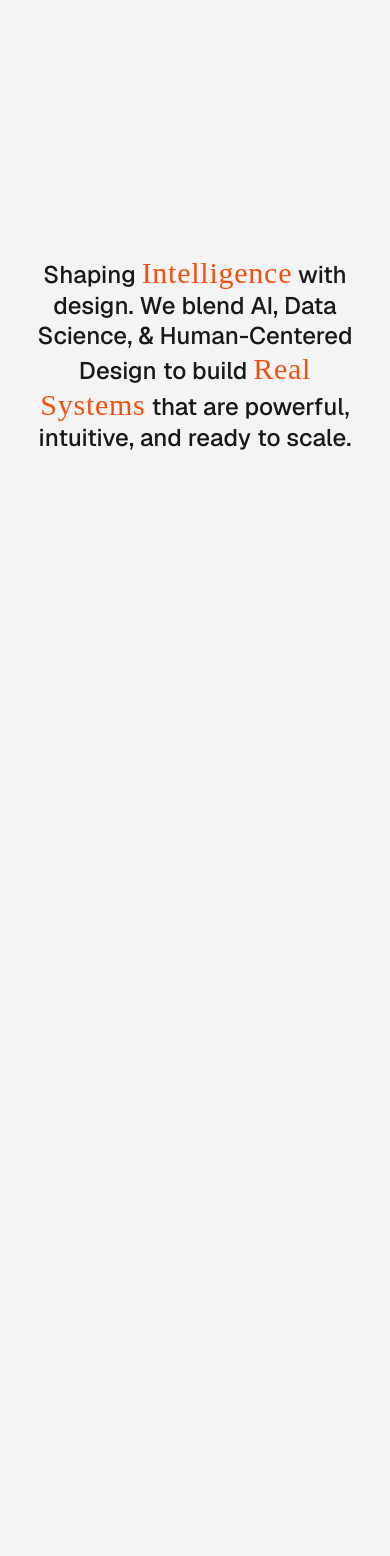
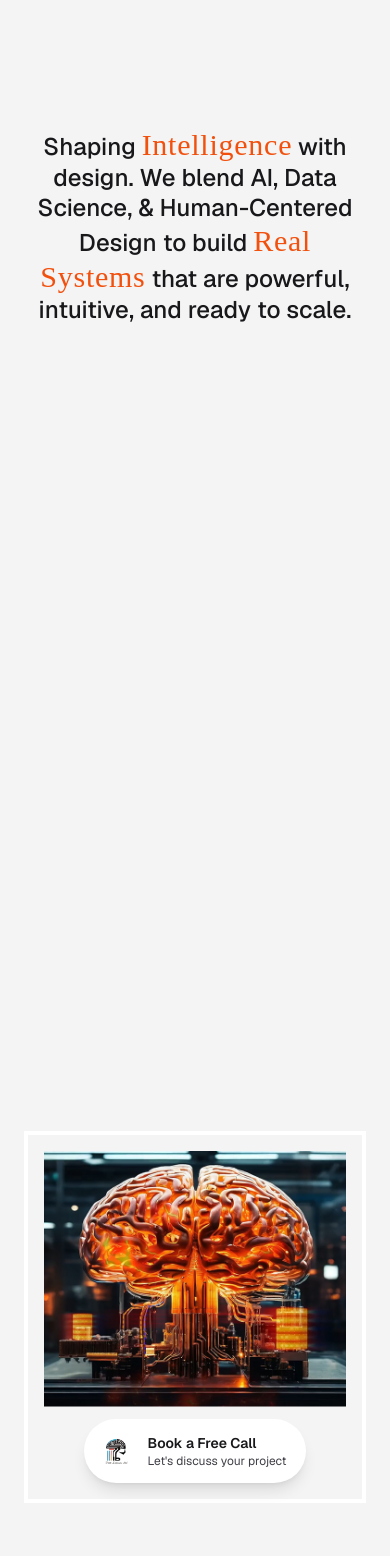
Before and after one commit to datasapiencelab/datasapiencelabweb, a React (Vite) app: page / in a window 390 px wide. Shown: the part 912-2468 px from the top of the page. Built offline with nearby package versions, Linux system fonts and the light colour scheme; a web font is replaced by a local one.

Commit message:
Fix: transition animation; text moving upwards;

```diff
--- a/src/components/sections/AboutCTA.tsx
+++ b/src/components/sections/AboutCTA.tsx
@@ -7,7 +7,7 @@ export default function AboutCTA() {
     const [isHovered, setIsHovered] = useState(false);
 
     return (
-        <section className="relative bg-zinc-100 z-20 px-6 md:px-16 lg:px-28 pb-16 md:pb-24 lg:pb-32 -mt-48 lg:-mt-28">
+        <section className="relative bg-zinc-100 z-20 px-6 md:px-16 lg:px-28 pb-16 md:pb-24 lg:pb-32 -mt-80 lg:-mt-28">
             <div className="max-w-7xl mx-auto">
                 <div className="flex flex-col items-center gap-12 md:gap-16">
                     {/* Image with cta button card */}
--- a/src/components/sections/AboutUs.tsx
+++ b/src/components/sections/AboutUs.tsx
@@ -1,4 +1,4 @@
-import { useRef } from "react";
+import { useRef, useState, useEffect } from "react";
 import { motion, useScroll, useTransform } from "framer-motion";
 import Spark from "../ui/Spark";
 import { HOME_CONTENT } from "../../content/home";
@@ -63,7 +63,7 @@ function AnimatedWord({
     const color = useTransform(
         progress,
         [startProgress, endProgress],
-        ["#a1a1aa", "#18181b"]
+        ["#a1a1aa", "#18181b"],
     );
 
     return (
@@ -88,7 +88,7 @@ export default function AboutUs() {
     const headerY = useTransform(
         scrollYProgress,
         [0.05, 0.2],
-        ["0vh", "-10vh"]
+        ["0vh", "-10vh"],
     );
 
     const headerOpacity = useTransform(scrollYProgress, [0.05, 0.15], [1, 1]);
@@ -101,7 +101,7 @@ export default function AboutUs() {
     const textColorProgress = useTransform(
         scrollYProgress,
         [0.25, 0.95],
-        [0, 1]
+        [0, 1],
     );
 
     // Phase 5: Paragraph stays visible
@@ -133,10 +133,19 @@ export default function AboutUs() {
         return { ...segment, startProgress };
     });
 
+    // Control negative margin on mobile near end of scroll
+    const [shouldApplyMargin, setShouldApplyMargin] = useState(false);
+
+    useEffect(() => {
+        return scrollYProgress.on("change", (latest) => {
+            setShouldApplyMargin(latest > 0.45);
+        });
+    }, [scrollYProgress]);
+
     return (
         <section
             ref={sectionRef}
-            className="relative bg-zinc-100 z-20 h-[220vh] sm:h-[240vh] md:h-[260vh] lg:h-[280vh]"
+            className="relative bg-zinc-100 z-20 h-[180vh] sm:h-[240vh] md:h-[260vh] lg:h-[280vh]"
         >
             {/* Sticky container that holds all animated content - z-10 to stay above CTA */}
             <div className="sticky top-0 h-screen overflow-hidden flex items-center justify-center z-10">
@@ -167,7 +176,7 @@ export default function AboutUs() {
 
                 {/* Paragraph Section - centered in viewport */}
                 <motion.div
-                    className="relative px-6 md:px-16 lg:px-28"
+                    className={`relative px-6 transition-[margin-top] duration-1000 ease-in-out ${shouldApplyMargin ? "-mt-64" : ""} md:mt-0 md:px-16 lg:px-28`}
                     style={{
                         scale: paragraphScale,
                         opacity: paragraphOpacity,
```
